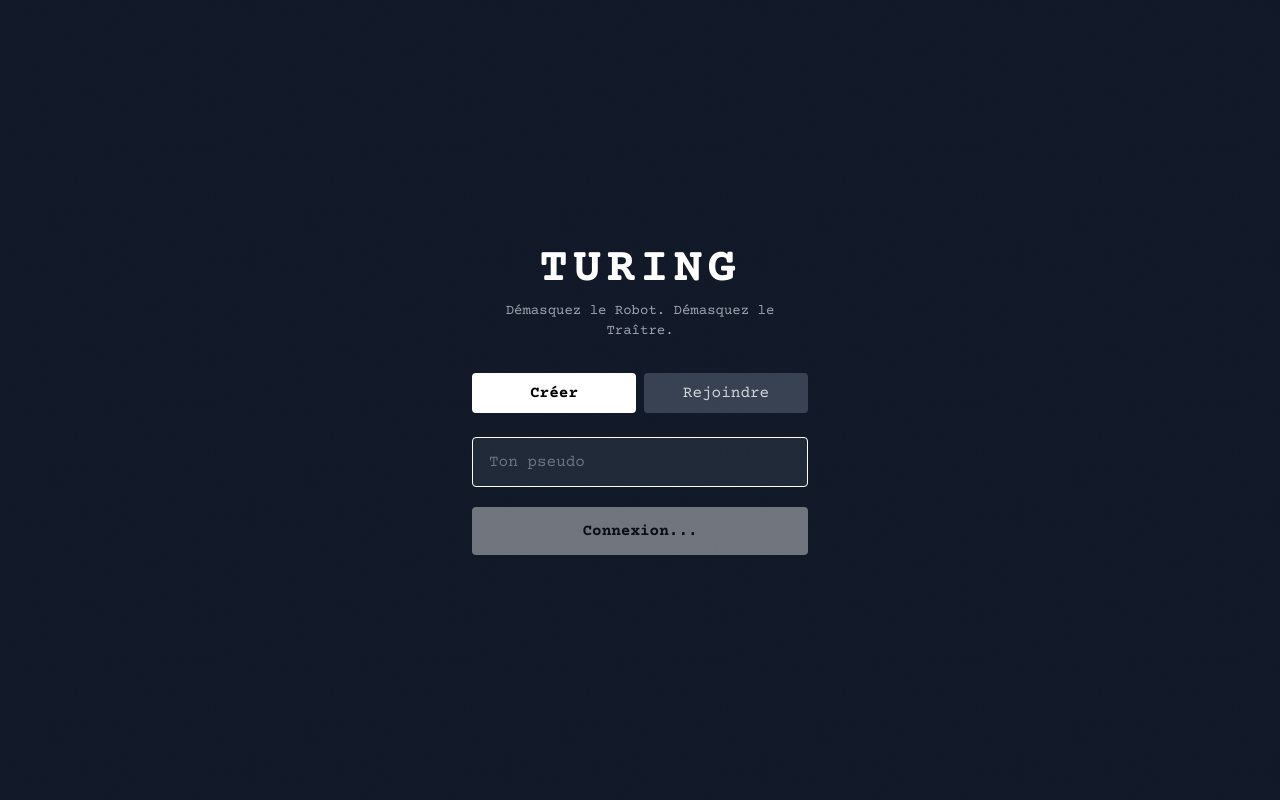
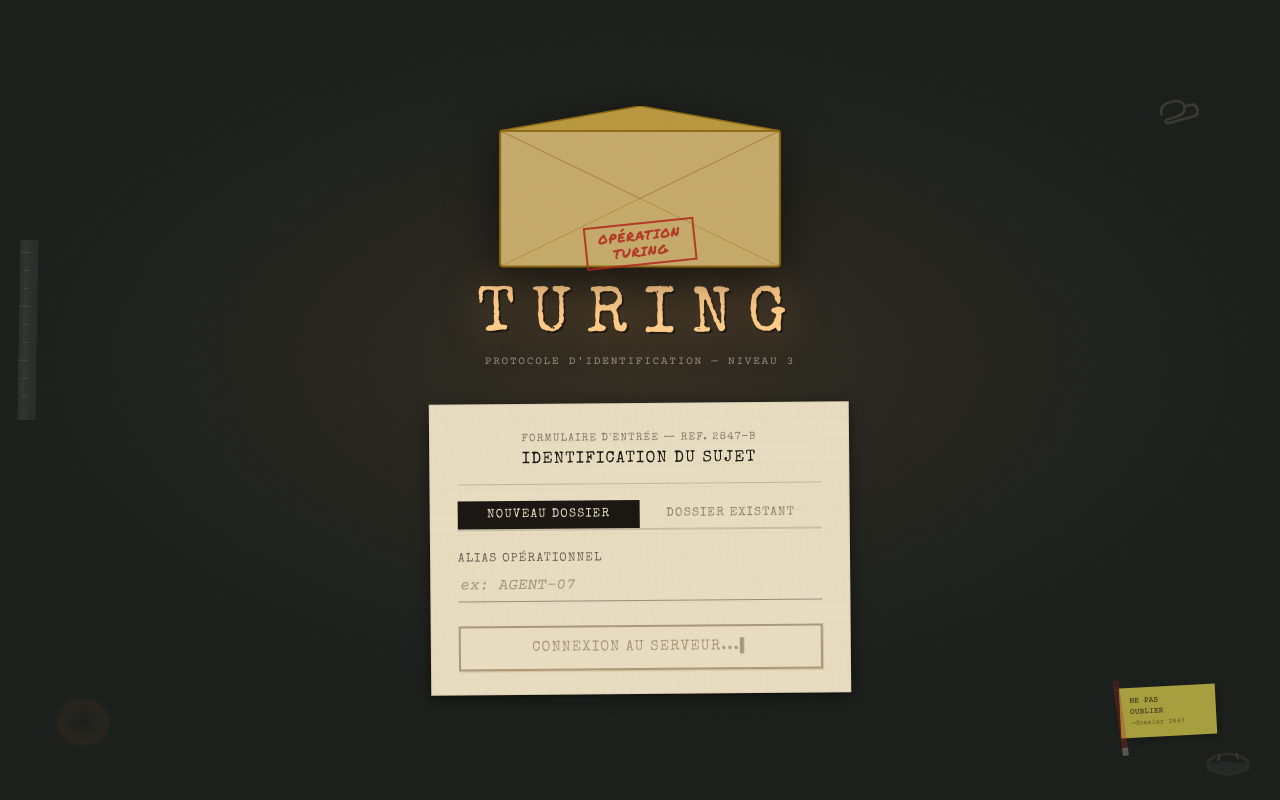
Before and after one commit to AjwadDaiki/Turing-game, a Next.js app in the folder web/: page / in a window 1280 px wide. Built offline with nearby package versions, Linux system fonts and the light colour scheme; no server answers.

Commit message:
[phase-5] Home page DA : enveloppe kraft et formulaires vintage

```diff
--- a/web/app/page.tsx
+++ b/web/app/page.tsx
@@ -2,6 +2,51 @@
 import { useState, useEffect } from 'react';
 import { useRouter } from 'next/navigation';
 import { useSocket } from '@/hooks/useSocket';
+import DeskDecor from '@/components/DeskDecor';
+
+/* Texte machine à écrire lettre par lettre */
+function Typewriter({ text, className }: { text: string; className?: string }) {
+  const [displayed, setDisplayed] = useState('');
+  useEffect(() => {
+    setDisplayed('');
+    let i = 0;
+    const iv = setInterval(() => {
+      i++;
+      setDisplayed(text.slice(0, i));
+      if (i >= text.length) clearInterval(iv);
+    }, 45);
+    return () => clearInterval(iv);
+  }, [text]);
+  return <span className={className}>{displayed}<span className="animate-blink">▌</span></span>;
+}
+
+/* Champ formulaire vintage */
+function VintageInput({
+  label, value, onChange, placeholder, type = 'text', maxLength, disabled,
+}: {
+  label: string; value: string; onChange: (v: string) => void;
+  placeholder?: string; type?: string; maxLength?: number; disabled?: boolean;
+}) {
+  return (
+    <div className="flex flex-col gap-0.5">
+      <label className="font-stamp text-xs uppercase tracking-widest" style={{ color: 'var(--ink-black)', opacity: 0.6 }}>
+        {label}
+      </label>
+      <input
+        className="field-line text-base"
+        style={{ fontSize: '1rem' }}
+        type={type}
+        value={value}
+        onChange={e => onChange(e.target.value)}
+        placeholder={placeholder}
+        maxLength={maxLength}
+        disabled={disabled}
+        autoComplete="off"
+        spellCheck={false}
+      />
+    </div>
+  );
+}
 
 export default function Home() {
   const router = useRouter();
@@ -10,6 +55,7 @@ export default function Home() {
   const [code, setCode] = useState('');
   const [mode, setMode] = useState<'create' | 'join'>('create');
   const [error, setError] = useState('');
+  const [loading, setLoading] = useState(false);
 
   useEffect(() => {
     function onRoomEntered({ code }: { code: string }) {
@@ -17,6 +63,7 @@ export default function Home() {
     }
     function onError({ message }: { message: string }) {
       setError(message);
+      setLoading(false);
     }
     socket.on('room:created', onRoomEntered);
     socket.on('room:joined', onRoomEntered);
@@ -31,65 +78,161 @@ export default function Home() {
   function handleSubmit(e: React.FormEvent) {
     e.preventDefault();
     setError('');
-    if (!pseudo.trim()) { setError('Entre ton pseudo'); return; }
+    if (!pseudo.trim()) { setError('SUJET NON IDENTIFIÉ — entrez votre alias'); return; }
+    if (mode === 'join' && !code.trim()) { setError('CODE DOSSIER MANQUANT'); return; }
+    setLoading(true);
     if (mode === 'create') {
       socket.emit('room:create', { pseudo: pseudo.trim() });
     } else {
-      if (!code.trim()) { setError('Entre le code de la salle'); return; }
       socket.emit('room:join', { pseudo: pseudo.trim(), code: code.trim().toUpperCase() });
     }
   }
 
   return (
-    <main className="min-h-screen flex items-center justify-center bg-gray-900 text-white">
-      <div className="w-full max-w-sm px-6">
-        <h1 className="text-5xl font-bold tracking-widest text-center mb-2">TURING</h1>
-        <p className="text-gray-400 text-sm text-center mb-8">
-          Démasquez le Robot. Démasquez le Traître.
-        </p>
+    <main className="min-h-screen relative flex flex-col items-center justify-center p-4">
+      <DeskDecor />
 
-        <div className="flex gap-2 mb-6">
-          <button
-            className={`flex-1 py-2 rounded ${mode === 'create' ? 'bg-white text-black font-bold' : 'bg-gray-700 text-gray-300'}`}
-            onClick={() => setMode('create')}
+      {/* Zone centrale au-dessus du décor */}
+      <div className="relative z-20 w-full max-w-lg flex flex-col items-center gap-8">
+
+        {/* Enveloppe kraft + tampon */}
+        <div className="relative flex flex-col items-center">
+          <svg viewBox="0 0 280 160" className="w-64 sm:w-72 drop-shadow-2xl" style={{ filter: 'drop-shadow(0 8px 24px rgba(0,0,0,0.55))' }}>
+            {/* Corps de l'enveloppe */}
+            <rect x="4" y="24" width="272" height="132" rx="3" fill="#C4A96A" stroke="#8B6914" strokeWidth="2" />
+            {/* Plis de l'enveloppe */}
+            <line x1="4" y1="24" x2="140" y2="90" stroke="#8B6914" strokeWidth="1" opacity="0.5" />
+            <line x1="276" y1="24" x2="140" y2="90" stroke="#8B6914" strokeWidth="1" opacity="0.5" />
+            <line x1="4" y1="156" x2="140" y2="90" stroke="#8B6914" strokeWidth="1" opacity="0.35" />
+            <line x1="276" y1="156" x2="140" y2="90" stroke="#8B6914" strokeWidth="1" opacity="0.35" />
+            {/* Rabat supérieur */}
+            <path d="M4 24 L140 0 L276 24 Z" fill="#B8973F" stroke="#8B6914" strokeWidth="1.5" />
+          </svg>
+
+          {/* Tampon OPERATION TURING sur l'enveloppe */}
+          <div
+            className="absolute font-marker text-center"
+            style={{
+              top: '52%', left: '50%',
+              transform: 'translate(-50%, -50%) rotate(-6deg)',
+              color: 'var(--stamp-red)',
+              fontSize: 13,
+              lineHeight: 1.2,
+              opacity: 0.85,
+              letterSpacing: '0.06em',
+              textTransform: 'uppercase',
+              border: '2.5px solid var(--stamp-red)',
+              padding: '4px 12px',
+              whiteSpace: 'nowrap',
+            }}
           >
-            Créer
-          </button>
-          <button
-            className={`flex-1 py-2 rounded ${mode === 'join' ? 'bg-white text-black font-bold' : 'bg-gray-700 text-gray-300'}`}
-            onClick={() => setMode('join')}
-          >
-            Rejoindre
-          </button>
+            OPÉRATION<br />TURING
           </div>
 
-        <form onSubmit={handleSubmit} className="flex flex-col gap-3">
-          <input
-            className="bg-gray-800 border border-gray-600 rounded px-4 py-3 text-white placeholder-gray-500 focus:outline-none focus:border-white"
-            placeholder="Ton pseudo"
+          {/* Titre */}
+          <h1
+            className="font-stamp text-center mt-4"
+            style={{
+              fontSize: 'clamp(2.5rem, 8vw, 4rem)',
+              color: 'var(--lamp-orange-glow)',
+              letterSpacing: '0.25em',
+              textShadow: '0 0 40px rgba(232,149,74,0.5), 2px 2px 0 rgba(0,0,0,0.5)',
+              lineHeight: 1,
+            }}
+          >
+            TURING
+          </h1>
+          <p
+            className="font-typewriter text-center mt-1"
+            style={{ color: 'var(--paper-cream)', opacity: 0.55, fontSize: '0.7rem', letterSpacing: '0.15em' }}
+          >
+            PROTOCOLE D&apos;IDENTIFICATION — NIVEAU 3
+          </p>
+        </div>
+
+        {/* Formulaire sur papier crème */}
+        <div
+          className="paper-surface w-full"
+          style={{
+            padding: '28px 28px 24px',
+            transform: 'rotate(-0.5deg)',
+            maxWidth: 420,
+          }}
+        >
+          {/* En-tête formulaire */}
+          <div className="font-stamp text-center mb-4 pb-3" style={{ borderBottom: '1px solid rgba(26,22,18,0.2)' }}>
+            <div style={{ fontSize: '0.65rem', color: 'rgba(26,22,18,0.5)', letterSpacing: '0.12em' }}>
+              FORMULAIRE D&apos;ENTRÉE — REF. 2847-B
+            </div>
+            <div style={{ fontSize: '1rem', color: 'var(--ink-black)', letterSpacing: '0.08em' }}>
+              IDENTIFICATION DU SUJET
+            </div>
+          </div>
+
+          {/* Onglets Créer / Rejoindre */}
+          <div className="flex mb-5" style={{ gap: 0, borderBottom: '2px solid rgba(26,22,18,0.15)' }}>
+            {(['create', 'join'] as const).map((m) => (
+              <button
+                key={m}
+                onClick={() => { setMode(m); setError(''); }}
+                className="font-stamp flex-1 py-1.5 text-xs uppercase tracking-widest transition-all"
+                style={{
+                  background: mode === m ? 'var(--ink-black)' : 'transparent',
+                  color: mode === m ? 'var(--paper-cream)' : 'rgba(26,22,18,0.45)',
+                  border: 'none',
+                  cursor: 'pointer',
+                  letterSpacing: '0.1em',
+                }}
+              >
+                {m === 'create' ? 'NOUVEAU DOSSIER' : 'DOSSIER EXISTANT'}
+              </button>
+            ))}
+          </div>
+
+          <form onSubmit={handleSubmit} className="flex flex-col gap-5">
+            <VintageInput
+              label="Alias opérationnel"
               value={pseudo}
-            onChange={(e) => setPseudo(e.target.value)}
+              onChange={setPseudo}
+              placeholder="ex: AGENT-07"
               maxLength={20}
-            autoFocus
             />
+
             {mode === 'join' && (
-            <input
-              className="bg-gray-800 border border-gray-600 rounded px-4 py-3 text-white uppercase placeholder-gray-500 focus:outline-none focus:border-white tracking-widest"
-              placeholder="Code de la salle"
+              <VintageInput
+                label="Code du dossier"
                 value={code}
-              onChange={(e) => setCode(e.target.value.toUpperCase())}
+                onChange={v => setCode(v.toUpperCase())}
+                placeholder="XXXXXX"
                 maxLength={6}
               />
             )}
-          {error && <p className="text-red-400 text-sm">{error}</p>}
+
+            {error && (
+              <p
+                className="font-marker text-center"
+                style={{ color: 'var(--stamp-red)', fontSize: '0.8rem', transform: 'rotate(-1deg)', lineHeight: 1.3 }}
+              >
+                ⚠ {error}
+              </p>
+            )}
+
             <button
               type="submit"
-            disabled={!connected}
-            className="bg-white text-black font-bold py-3 rounded mt-2 disabled:opacity-40 disabled:cursor-not-allowed hover:bg-gray-200 transition"
+              disabled={!connected || loading}
+              className="btn-stamp w-full mt-1"
+              style={{ fontSize: '0.9rem' }}
             >
-            {!connected ? 'Connexion...' : mode === 'create' ? 'Créer la salle' : 'Rejoindre'}
+              {!connected
+                ? <Typewriter text="CONNEXION AU SERVEUR..." />
+                : loading
+                ? <Typewriter text="OUVERTURE DU DOSSIER..." />
+                : mode === 'create'
+                ? 'CRÉER LE DOSSIER'
+                : 'ACCÉDER AU DOSSIER'}
             </button>
           </form>
+        </div>
       </div>
     </main>
   );
```
Lines whose indentation alone changed are shown as unchanged.
